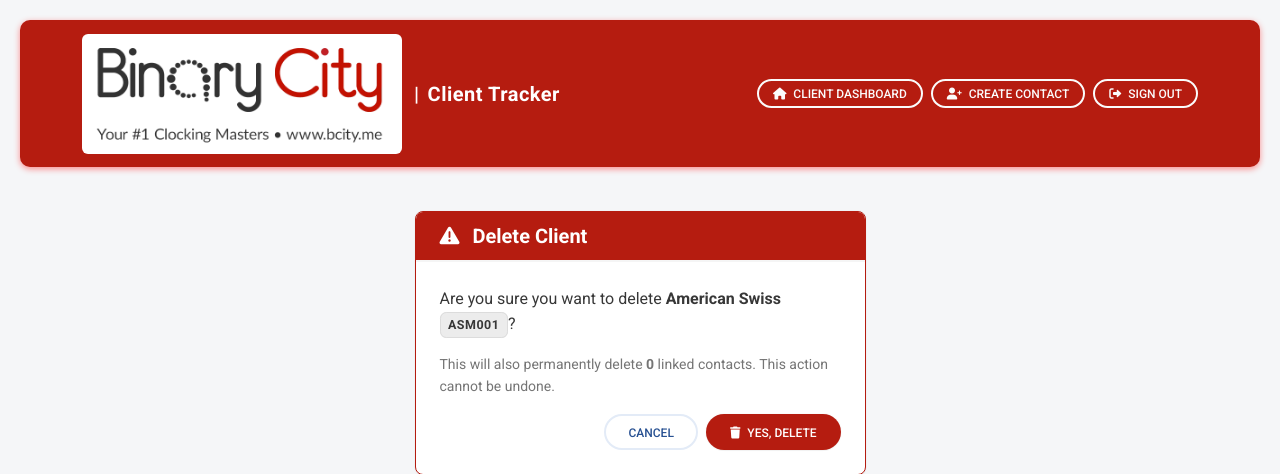
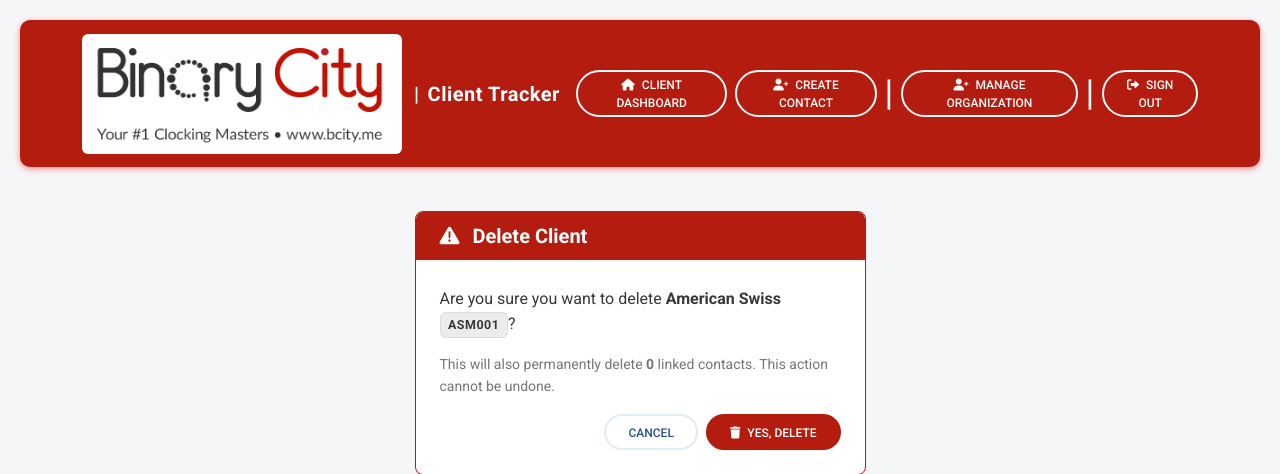
Before and after one commit to Ndhlovu1/BC-Prac, a Django app: page /clients/4/delete/ in a window 1280 px wide. Shown: the top 474 px of the page. Run offline with Django 5.2, Linux system fonts and the light colour scheme; a user stored in the database is signed in; data comes from the database, SQL or seed files in the repository; both versions use the stored data as it was after the commit; some libraries are stand-ins or nearby versions.

Commit message:
Updated (auth): shared link to the django-admin

```diff
--- a/templates/partials/navbar.html
+++ b/templates/partials/navbar.html
@@ -35,6 +35,16 @@
             </a>
           </li>
 
+          <span style="color:#fff; font-size:36px;"> | </span>
+
+          <li class="nav-item">
+            <a class="btn btn-outline-light btn-sm btn-rounded" href="{% url 'admin:index' %}">
+              <i class="fas fa-user-plus me-1"></i> Manage Organization
+            </a>
+          </li>
+
+          <span style="color:#fff; font-size:36px;"> | </span>
+
           <li class="nav-item">
             <form method="post" action="{% url 'staff-logout' %}" class="d-inline">
                 {% csrf_token %}
```
Also changed, not shown: db.sqlite3.
